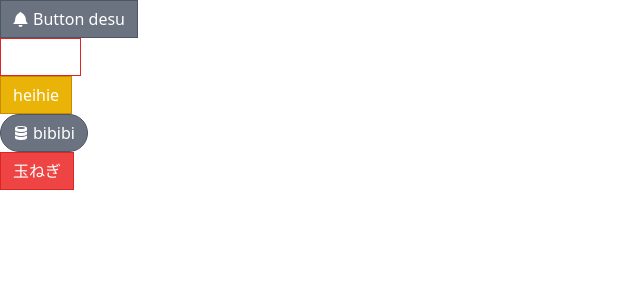
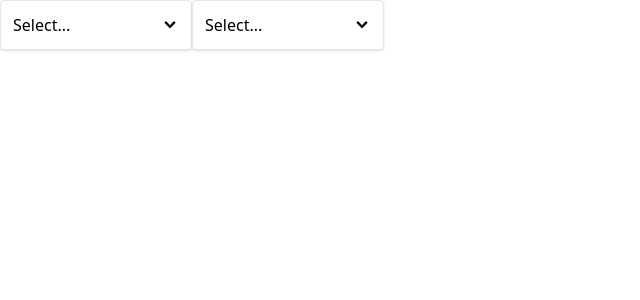
Before and after one commit to kyoya-oga/react-comps, a React (Create React App) app: page / in a window 1280 px wide. Shown: the top 300 px of the page, without its empty margins (0-640 px from the left). Built offline with nearby package versions, Linux system fonts and the light colour scheme.

Commit message:
created dropdown and accordion.

```diff
--- a/src/App.js
+++ b/src/App.js
@@ -1,37 +1,30 @@
-import React from 'react';
-import { GoBell, GoCloudDownload, GoDatabase } from 'react-icons/go';
-import Button from './Button';
+import { useState } from 'react';
+import Dropdown from './components/Dropdown';
 
 function App() {
-  const handleClick = () => {
-    console.log('clicked');
+  const [selection, setSelection] = useState(null);
+
+  const handleSelect = (option) => {
+    setSelection(option);
   };
+  const options = [
+    {
+      label: 'Red',
+      value: 'red',
+    },
+    {
+      label: 'Green',
+      value: 'green',
+    },
+    {
+      label: 'Blue',
+      value: 'blue',
+    },
+  ];
   return (
-    <div>
-      <div>
-        <Button secondary onClick={handleClick}>
-          <GoBell />
-          <span>Button desu</span>
-        </Button>
-      </div>
-      <div>
-        <Button danger outline>
-          <GoCloudDownload />
-          <span>wow</span>
-        </Button>
-      </div>
-      <div>
-        <Button warning>heihie</Button>
-      </div>
-      <div>
-        <Button secondary rounded>
-          <GoDatabase />
-          <span>bibibi</span>
-        </Button>
-      </div>
-      <div>
-        <Button danger>玉ねぎ</Button>
-      </div>
+    <div className="flex">
+      <Dropdown options={options} value={selection} onChange={handleSelect} />
+      <Dropdown options={options} value={selection} onChange={handleSelect} />
     </div>
   );
 }
--- /dev/null
+++ b/src/components/Accordion.js
@@ -0,0 +1,40 @@
+import React, { useState } from 'react';
+import { GoChevronDown, GoChevronLeft } from 'react-icons/go';
+
+function Accordion({ items }) {
+  const [expandedIndex, setExpandedIndex] = useState(-1);
+
+  const handleClick = (nextIndex) => {
+    setExpandedIndex((currentExpandedIndex) => {
+      if (currentExpandedIndex === nextIndex) {
+        return -1;
+      }
+      return nextIndex;
+    });
+  };
+  const renderedItems = items.map((item, index) => {
+    const isExpanded = index === expandedIndex;
+
+    const icon = (
+      <span className="text-2xl">
+        {isExpanded ? <GoChevronDown /> : <GoChevronLeft />}
+      </span>
+    );
+
+    return (
+      <div key={item.id}>
+        <button
+          className="flex w-full justify-between items-center space-x-1 p-3 bg-gray-50 border-b "
+          onClick={() => handleClick(index)}
+        >
+          {item.label}
+          {icon}
+        </button>
+        {isExpanded && <div className="border-b p-5">{item.content}</div>}
+      </div>
+    );
+  });
+  return <div className="border-x border-t rounded">{renderedItems}</div>;
+}
+
+export default Accordion;
--- /dev/null
+++ b/src/components/Dropdown.js
@@ -0,0 +1,68 @@
+import classNames from 'classnames';
+import React, { useEffect, useRef, useState } from 'react';
+import { GoChevronDown } from 'react-icons/go';
+
+function Dropdown({ options, value, onChange }) {
+  const [isOpen, setIsOpen] = useState(false);
+  const divEl = useRef();
+
+  const handleClick = () => {
+    setIsOpen(!isOpen);
+  };
+
+  const handleOptionClick = (selectedOption) => {
+    setIsOpen(false);
+    onChange(selectedOption);
+  };
+
+  useEffect(() => {
+    const handler = (event) => {
+      if (!divEl.current) return;
+
+      if (!divEl.current.contains(event.target)) {
+        setIsOpen(false);
+      }
+    };
+
+    document.addEventListener('click', handler, true);
+
+    return () => {
+      document.removeEventListener('click', handler);
+    };
+  }, []);
+
+  const renderedOptions = options.map((option) => {
+    return (
+      <li
+        onClick={() => handleOptionClick(option)}
+        key={option.value}
+        className="hover:bg-sky-100 rounded cursor-pointer p-1"
+      >
+        {option.label}
+      </li>
+    );
+  });
+
+  const commonClasses = 'border rounded p-3 shadow bg-white w-full';
+  return (
+    <div ref={divEl} className="w-48 relative">
+      <button
+        className={classNames(
+          commonClasses,
+          'flex justify-between items-center'
+        )}
+        onClick={handleClick}
+      >
+        {value?.label || 'Select...'}
+        <GoChevronDown className="text-lg" />
+      </button>
+      {isOpen && (
+        <ul className={classNames(commonClasses, 'absolute top-full')}>
+          {renderedOptions}
+        </ul>
+      )}
+    </div>
+  );
+}
+
+export default Dropdown;
--- /dev/null
+++ b/src/components/Panel.js
@@ -0,0 +1,16 @@
+import classNames from 'classnames';
+import React from 'react';
+
+function Panel({ children, className, ...rest }) {
+  const finalClassNames = classNames(
+    'border rounded p-3 shadow bg-white w-full',
+    className
+  );
+  return (
+    <div {...rest} className={finalClassNames}>
+      {children}
+    </div>
+  );
+}
+
+export default Panel;
--- /dev/null
+++ b/src/pages/AccordionPage.js
@@ -0,0 +1,25 @@
+import React from 'react';
+import Accordion from '../components/Accordion';
+
+function AccordionPage() {
+  const items = [
+    {
+      id: 'dgsgafui34',
+      label: 'What is React?',
+      content: 'React is a front end javascript framework',
+    },
+    {
+      id: 'fgergtu234',
+      label: 'Can I use JavaScript on a project?',
+      content: 'You can use React on any project',
+    },
+    {
+      id: 'dgsgtrwjio238',
+      label: 'How do I use React?',
+      content: 'You use React by creating components',
+    },
+  ];
+  return <Accordion items={items} />;
+}
+
+export default AccordionPage;
--- /dev/null
+++ b/src/pages/ButtonPage.js
@@ -0,0 +1,39 @@
+import React from 'react';
+import { GoBell, GoCloudDownload, GoDatabase } from 'react-icons/go';
+import Button from '../components/Button';
+
+function ButtonPage() {
+  const handleClick = () => {
+    console.log('clicked');
+  };
+  return (
+    <div>
+      <div>
+        <Button secondary onClick={handleClick}>
+          <GoBell />
+          <span>Button desu</span>
+        </Button>
+      </div>
+      <div>
+        <Button danger outline>
+          <GoCloudDownload />
+          <span>wow</span>
+        </Button>
+      </div>
+      <div>
+        <Button warning>goodbye world</Button>
+      </div>
+      <div>
+        <Button secondary rounded>
+          <GoDatabase />
+          <span>bibibi</span>
+        </Button>
+      </div>
+      <div>
+        <Button danger>玉ねぎ</Button>
+      </div>
+    </div>
+  );
+}
+
+export default ButtonPage;
```
Also changed, not shown: src/components/Button.js (renamed from src/Button.js).
